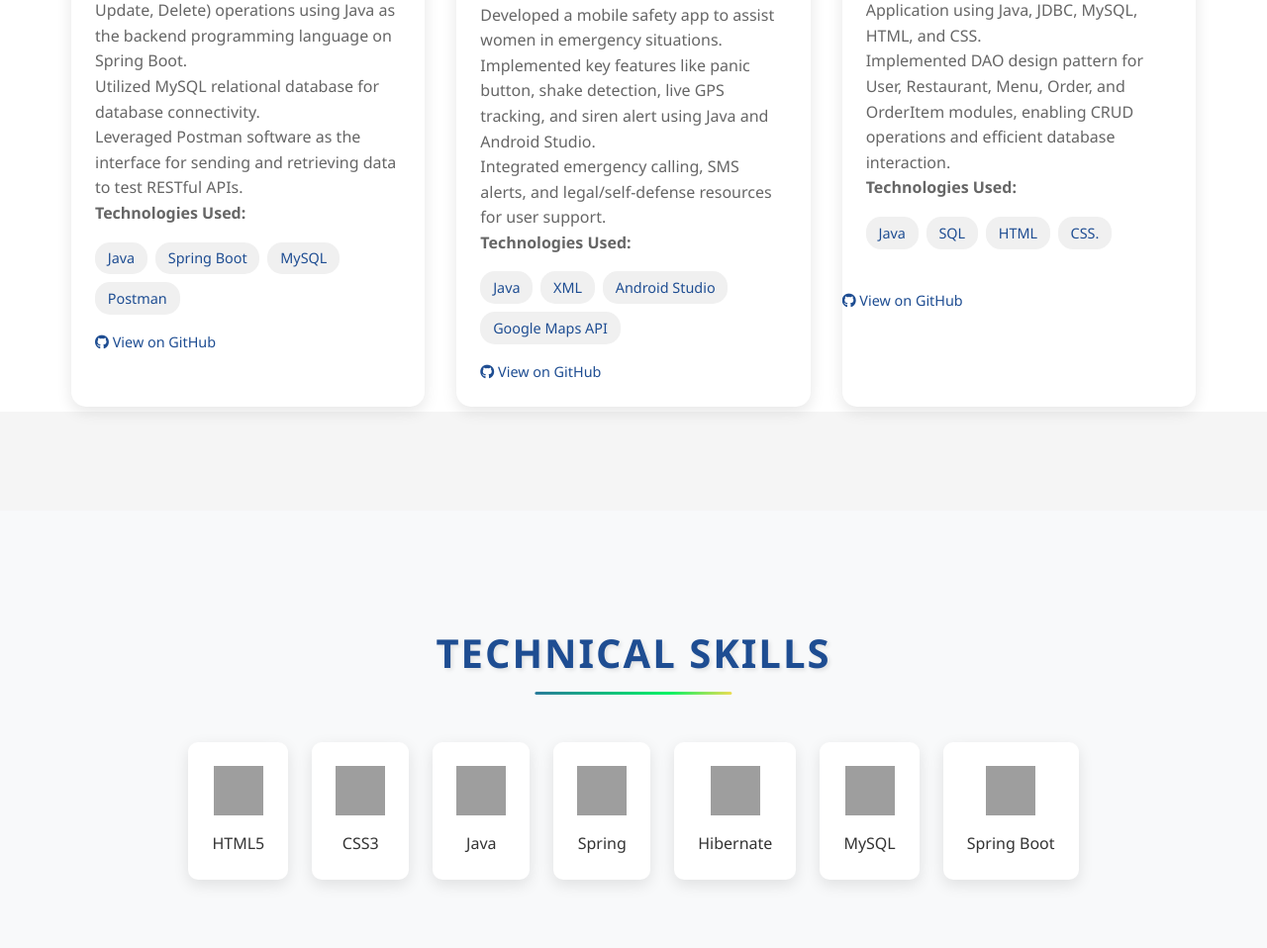
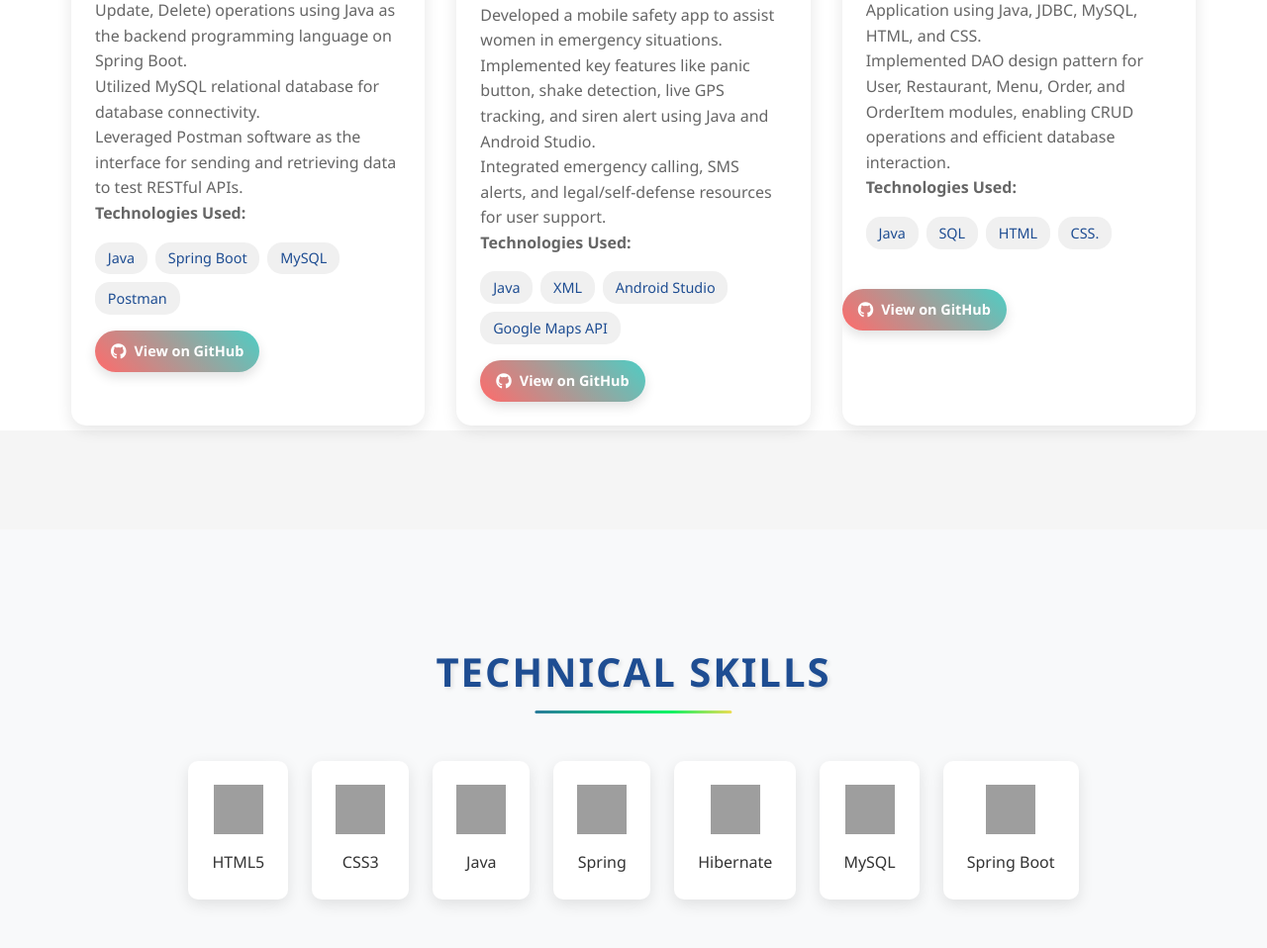
Before and after one commit to pradeepkumarhg2003/portfolio, a plain HTML site: page index.html in a window 1280 px wide. Shown: the part 1022-1980 px from the top of the page at 99% size. Drawn offline with Linux system fonts and the light colour scheme; grey boxes are pictures that could not be loaded.

Commit message:
Update style.css

```diff
--- a/style.css
+++ b/style.css
@@ -373,6 +373,31 @@ nav a:hover {
     color: #00ccff;
 }
 
+/* Project GitHub Button */
+.project-btn {
+    display: inline-flex;
+    align-items: center;
+    gap: 0.5rem;
+    padding: 0.6rem 1rem;
+    background: linear-gradient(45deg, #FF6B6B, #4ECDC4);
+    color: #fff !important;
+    border-radius: 25px;
+    font-weight: 600;
+    box-shadow: 0 5px 12px rgba(0, 0, 0, 0.12);
+    transition: transform 0.2s ease, box-shadow 0.2s ease, opacity 0.2s ease;
+}
+
+.project-btn i {
+    font-size: 1rem;
+}
+
+.project-btn:hover {
+    transform: translateY(-2px);
+    box-shadow: 0 8px 18px rgba(0, 0, 0, 0.18);
+    opacity: 0.95;
+}
+
+
 /* Skills Section - Increased Margin */
 .skills {
     background: #f8f9fa;
```
